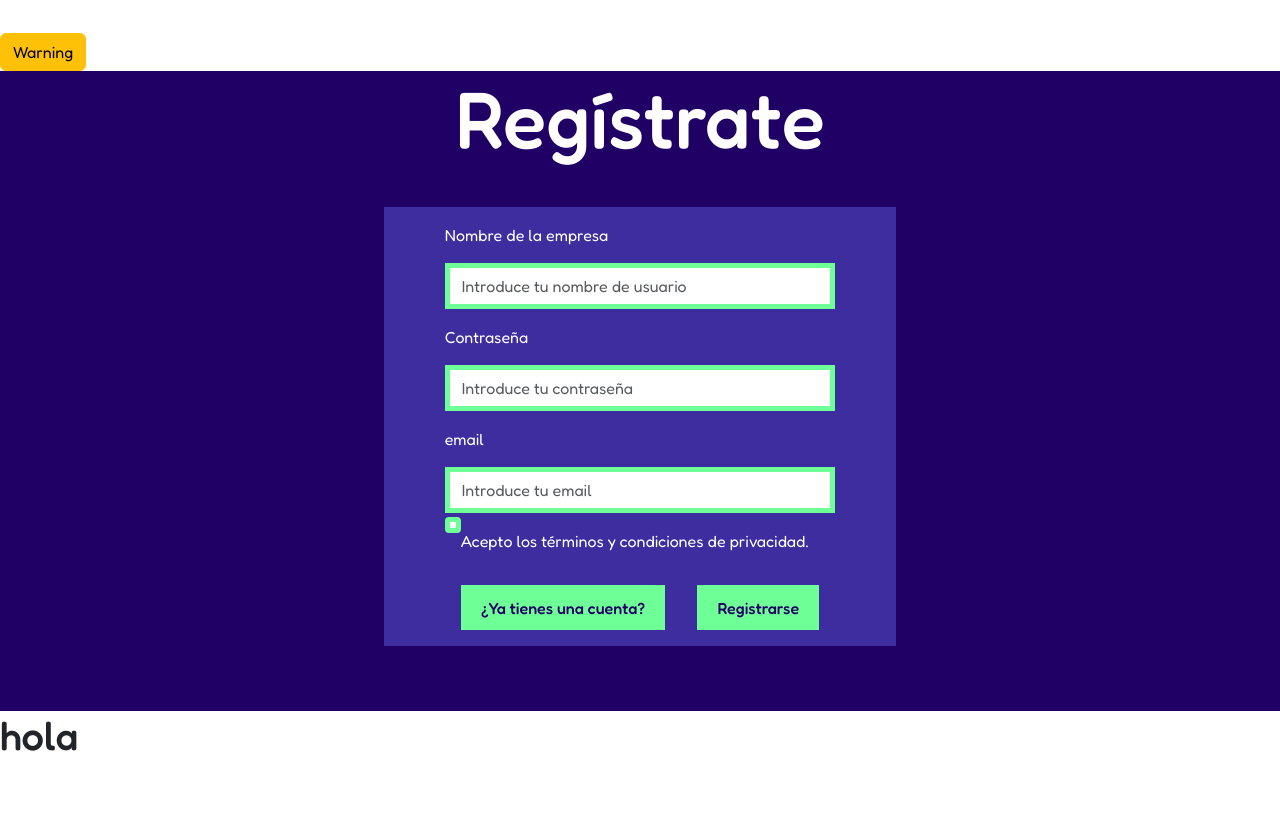
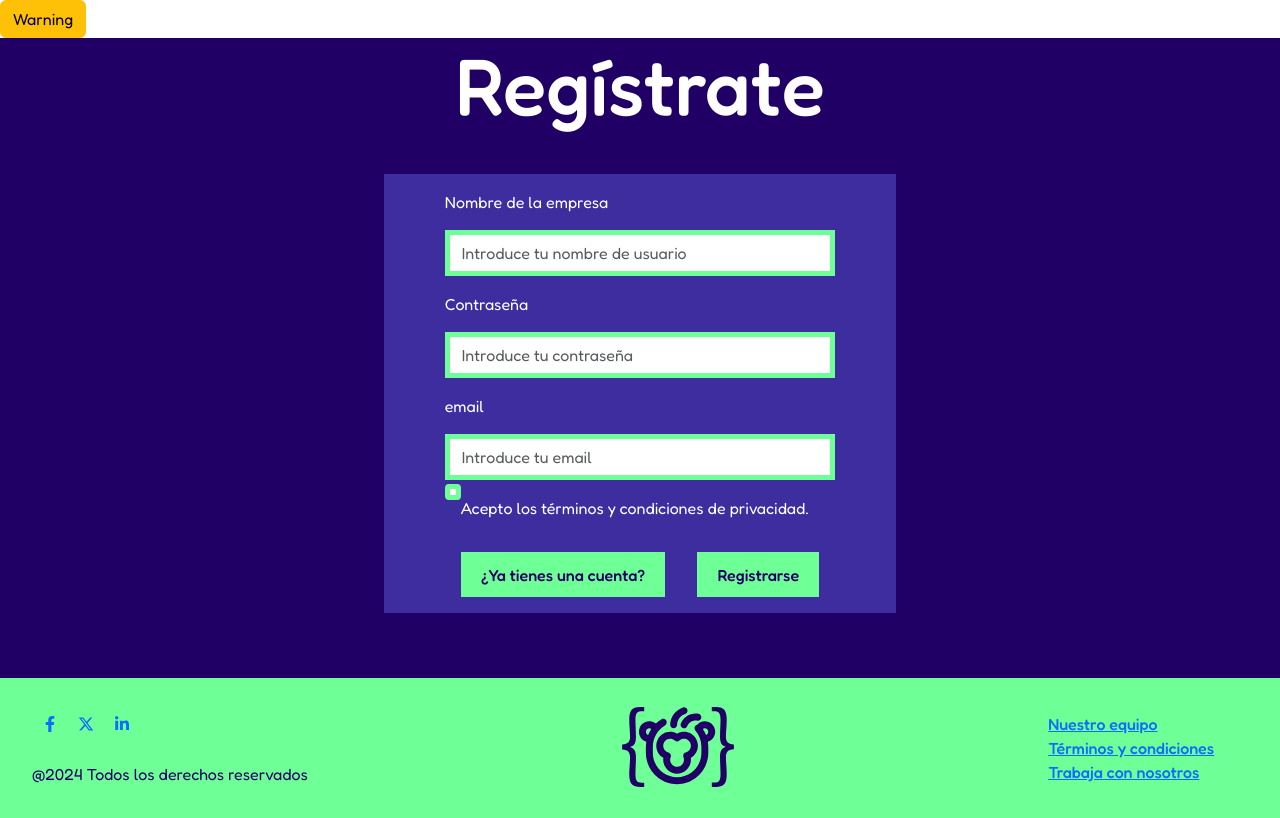
Before and after one commit to natalia9519/werjuniors, a React (Vite) app in the folder client/: page /signUp in a window 1280 px wide. Built offline with nearby package versions, Linux system fonts and the light colour scheme.

Commit message:
footer finished

```diff
--- a/client/package.json
+++ b/client/package.json
@@ -16,6 +16,7 @@
     "react": "^18.2.0",
     "react-bootstrap": "^2.10.1",
     "react-dom": "^18.2.0",
+    "react-icons": "^5.0.1",
     "react-router-dom": "^6.22.1"
   },
   "devDependencies": {
--- a/client/src/App.jsx
+++ b/client/src/App.jsx
@@ -12,7 +12,7 @@ import  WorkWithUs  from './views/workWithUs/WorkWithUs.jsx';
 import './App.css'
 
 function App() {
-  const [count, setCount] = useState(0)
+  /* const [count, setCount] = useState(0) */
 
   return (
     <>
--- a/client/src/components/footer/Footer.jsx
+++ b/client/src/components/footer/Footer.jsx
@@ -1,16 +1,41 @@
 import './footer.css'
+import { FaXTwitter } from "react-icons/fa6";
+import { FaLinkedinIn } from "react-icons/fa6";
+import { FaFacebookF } from "react-icons/fa";
+
 
 
 
 function Footer (){
 
+    return (
+    <>
+    <footer className="footer">
+    <div className="footer-content">
+        <div className=" mt-3 ms-3 ">
+        <a className="footer-icons" href="https://www.facebook.com" target="_blank" rel="noopener noreferrer">
+        <FaFacebookF />
+        </a>
+        <a className="footer-icons" href="https://www.twitter.com" target="_blank" rel="noopener noreferrer">
+        <FaXTwitter />
+        </a>
+        <a className="footer-icons" href="https://www.linkedin.com" target="_blank" rel="noopener noreferrer">
+        <FaLinkedinIn />
+        </a>
+        <div className='text'><p>@2024 Todos los derechos reservados</p></div>
+        </div>
 
+    <div className='logo'><img src="../../../public/imagen/logo.svg" alt="Logo" /></div>
 
+        <div className="footer-info">
 
-
-
-    return (
-     <h1>hola</h1>
+            <a href="#">Nuestro equipo</a>
+            <a href="#">Términos y condiciones</a>
+            <a href="#">Trabaja con nosotros</a>
+        </div>
+    </div>
+    </footer>
+    </>
     )
 }
 
--- a/client/src/components/footer/footer.css
+++ b/client/src/components/footer/footer.css
@@ -0,0 +1,53 @@
+.footer {
+    background-color: #6FFF97 ;
+    color: #210066;
+    width: 100vw;
+    padding: 1rem;
+
+}
+
+.footer-content {
+    display: flex;
+    justify-content:space-between;
+    align-items: center;
+
+}
+
+.footer-icons {
+    margin : 10px;
+}
+
+.text p{
+    margin-top: 10%;
+
+}
+
+.logo{
+    width: 9%;
+
+}
+
+.footer-info {
+    margin-right: 4%;
+    display: flex;
+    flex-direction: column;
+    text-decoration: none;
+}
+
+
+@media (min-width:  1024px) {
+    .footer-content {
+        flex-direction: row;
+    }
+}
+
+@media (max-width:  600px) {
+    .footer-content {
+        flex-direction: column;
+        display: flex;
+    }
+
+    .logo{
+        width: 10%;
+    }
+}
```
Also changed, not shown: client/public/imagen/logo.svg (added), 1 other file (tests, documents, lock files or other folders).
